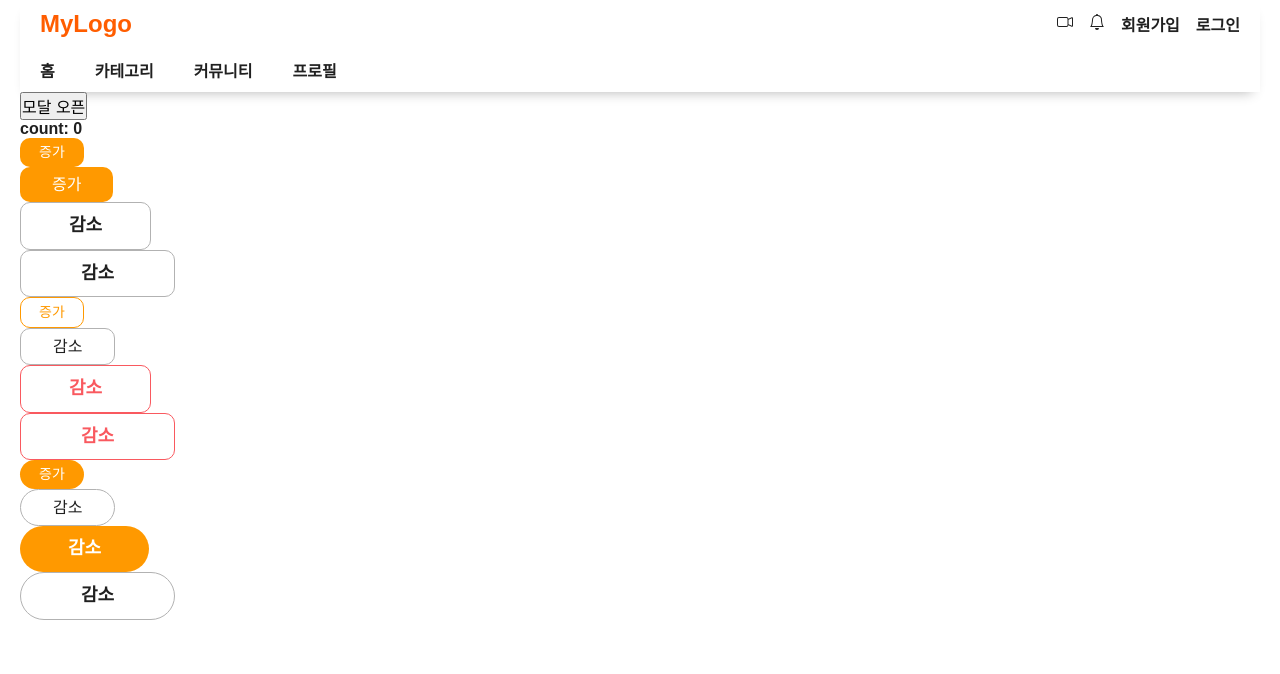
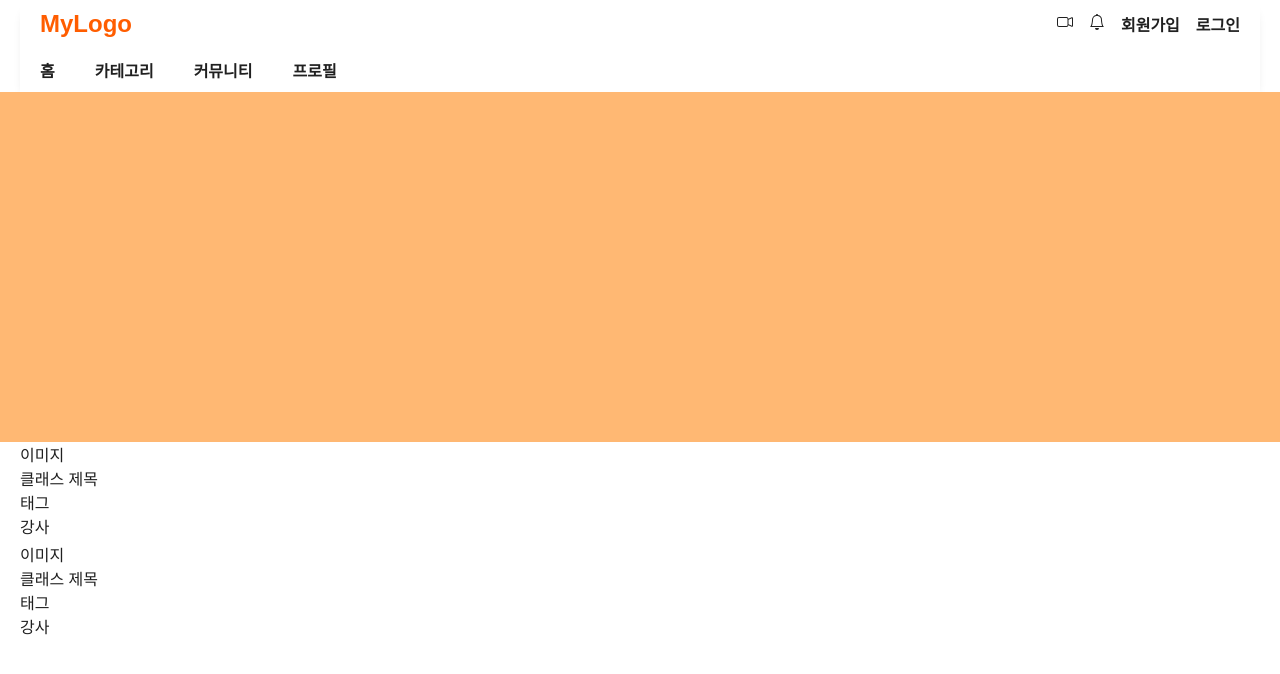
Before and after one commit to wavekt98/DITTO, a React (Vite) app in the folder front/: page / in a window 1280 px wide. Shown: the top 674 px of the page. Built offline with nearby package versions, Linux system fonts and the light colour scheme; a web font is replaced by a local one.

Commit message:
:art:[Feat] #S11P12A106-55 #in-progress 홈 화면 컴포넌트 구성

```diff
--- /dev/null
+++ b/front/src/components/class/ClassListItem.jsx
@@ -0,0 +1,24 @@
+// import { useState } from "react";
+// import { useSelector, useDispatch } from "react-redux";
+import { styled } from "styled-components";
+
+const ClassListItemContainer = styled.div`
+  display: flex;
+  flex-direction: column;
+  height: 100px;
+`;
+
+function ClassListItem() {
+  return (
+    <ClassListItemContainer>
+      <div>이미지</div>
+      <div>클래스 제목</div>
+      <div>
+        <div>태그</div>
+        <div>강사</div>
+      </div>
+    </ClassListItemContainer>
+  );
+}
+
+export default ClassListItem;
--- a/front/src/components/common/Layout.jsx
+++ b/front/src/components/common/Layout.jsx
@@ -4,6 +4,9 @@ import Header from "./Header";
 
 const LayoutContainer = styled.div`
   max-width: 1240px;
+  display: flex;
+  flex-direction: column;
+  justify-content: center;
   margin: 0 auto;
 `;
 
--- /dev/null
+++ b/front/src/components/home/Banner.jsx
@@ -0,0 +1,42 @@
+import { styled } from "styled-components";
+
+import BannerImage from "../../assets/img/banner-tmp.png";
+
+const BannerContainer = styled.div`
+  min-width: 100vw;
+  max-width: 100vw;
+  width: 100vw;
+  height: 350px;
+`;
+
+const BannerInner = styled.div`
+  background-image: url(${BannerImage});
+  min-width: 100vw;
+  max-width: 100vw;
+  width: 100vw;
+  height: 350px;
+  background: cover;
+  background-position: center;
+  position: absolute;
+  left: 50%;
+  transform: translate(-50%, 0);
+  display: flex;
+  align-items: center;
+`;
+
+const Slogan = styled.div`
+  font-size: 30px;
+  color: white;
+`;
+
+function Banner() {
+  return (
+    <BannerContainer>
+      <BannerInner>
+        {/* <Slogan>혼자서도 완벽하게, 내 방에서 즐기는 DIY 클래스</Slogan> */}
+      </BannerInner>
+    </BannerContainer>
+  );
+}
+
+export default Banner;
--- /dev/null
+++ b/front/src/components/home/BestBoardList.jsx
@@ -0,0 +1,3 @@
+function BestBoardList() {}
+
+export default BestBoardList;
--- /dev/null
+++ b/front/src/components/home/BestClassList.jsx
@@ -0,0 +1,18 @@
+import { styled } from "styled-components";
+
+import ClassListItem from "../class/ClassListItem";
+
+const BestClassListContainer = styled.div`
+  display: flex;
+  flex-direction: row;
+`;
+
+function BestClassList() {
+  return (
+    <BestClassListContainer>
+      <ClassListItem />
+    </BestClassListContainer>
+  );
+}
+
+export default BestClassList;
--- /dev/null
+++ b/front/src/components/home/NewClassList.jsx
@@ -0,0 +1,7 @@
+import ClassListItem from "../class/ClassListItem";
+
+function NewClassList() {
+  return <ClassListItem />;
+}
+
+export default NewClassList;
--- a/front/src/pages/HomePage.jsx
+++ b/front/src/pages/HomePage.jsx
@@ -1,77 +1,74 @@
-import { useState } from "react";
-import { useSelector, useDispatch } from "react-redux";
+// import { useState } from "react";
+// import { useSelector, useDispatch } from "react-redux";
 import { styled } from "styled-components";
 
-import { increment, decrement } from "../features/counter/counterSlice";
-import Button from "../components/common/Button";
-import RoundButton from "../components/common/RoundButton";
-import OutlineButton from "../components/common/OutlineButton";
-import Modal from "../components/common/Modal";
+// import { increment, decrement } from "../features/counter/counterSlice";
+import Banner from "../components/home/Banner";
+import BestBoardList from "../components/home/BestBoardList";
+import BestClassList from "../components/home/BestClassList";
+import NewClassList from "../components/home/NewClassList";
 
-const Div = styled.div`
-  background-color: var(--LIGHT);
+const HomePageContainer = styled.div`
+  display: flex;
+  flex-direction: column;
+  height: 100vh;
 `;
 
 function HomePage() {
-  const [modalOpen, setModalOpen] = useState(false);
-  const count = useSelector((state) => state.counter.value);
-  const dispatch = useDispatch();
+  return (
+    <HomePageContainer>
+      <Banner />
+      <BestClassList />
+      <NewClassList />
+      <BestBoardList />
+    </HomePageContainer>
 
-  const handleIncrement = () => {
-    dispatch(increment());
-  };
-
-  const handleDecrement = () => {
-    dispatch(decrement());
-  };
-
-  return (
-    <div>
-      <button onClick={() => setModalOpen(true)}>모달 오픈</button>
-      {modalOpen && (
-        <Modal onClose={() => setModalOpen(false)}>
-          <Div>hello</Div>
-        </Modal>
-      )}
-      <h1>count: {count}</h1>
-      <Button label="증가" size="sm" onClick={handleIncrement} />
-      <Button label="증가" size="md" onClick={handleIncrement} />
-      <Button
-        label="감소"
-        color="default"
-        size="lg"
-        onClick={handleDecrement}
-      />
-      <Button
-        label="감소"
-        color="default"
-        size="xl"
-        onClick={handleDecrement}
-      />
-      <OutlineButton label="증가" size="sm" onClick={handleIncrement} />
-      <OutlineButton label="감소" color="default" onClick={handleDecrement} />
-      <OutlineButton
-        label="감소"
-        size="lg"
-        color="ACCENT1"
-        onClick={handleDecrement}
-      />
-      <OutlineButton
-        label="감소"
-        size="xl"
-        color="ACCENT1"
-        onClick={handleDecrement}
-      />
-      <RoundButton label="증가" size="sm" onClick={handleIncrement} />
-      <RoundButton label="감소" color="default" onClick={handleDecrement} />
-      <RoundButton label="감소" size="lg" onClick={handleDecrement} />
-      <RoundButton
-        label="감소"
-        color="default"
-        size="xl"
-        onClick={handleDecrement}
-      />
-    </div>
+    // <div>
+    //   <button onClick={() => setModalOpen(true)}>모달 오픈</button>
+    //   {modalOpen && (
+    //     <Modal onClose={() => setModalOpen(false)}>
+    //       <Div>hello</Div>
+    //     </Modal>
+    //   )}
+    //   <h1>count: {count}</h1>
+    //   <Button label="증가" size="sm" onClick={handleIncrement} />
+    //   <Button label="증가" size="md" onClick={handleIncrement} />
+    //   <Button
+    //     label="감소"
+    //     color="default"
+    //     size="lg"
+    //     onClick={handleDecrement}
+    //   />
+    //   <Button
+    //     label="감소"
+    //     color="default"
+    //     size="xl"
+    //     onClick={handleDecrement}
+    //   />
+    //   <OutlineButton label="증가" size="sm" onClick={handleIncrement} />
+    //   <OutlineButton label="감소" color="default" onClick={handleDecrement} />
+    //   <OutlineButton
+    //     label="감소"
+    //     size="lg"
+    //     color="ACCENT1"
+    //     onClick={handleDecrement}
+    //   />
+    //   <OutlineButton
+    //     label="감소"
+    //     size="xl"
+    //     color="ACCENT1"
+    //     onClick={handleDecrement}
+    //   />
+    //   <RoundButton label="증가" size="sm" onClick={handleIncrement} />
+    //   <RoundButton label="감소" color="default" onClick={handleDecrement} />
+    //   <RoundButton label="감소" size="lg" onClick={handleDecrement} />
+    //   <RoundButton
+    //     label="감소"
+    //     color="default"
+    //     size="xl"
+    //     onClick={handleDecrement}
+    //   />
+    // </div>
   );
 }
 
```
Also changed, not shown: front/src/assets/img/banner-tmp.png (added).
